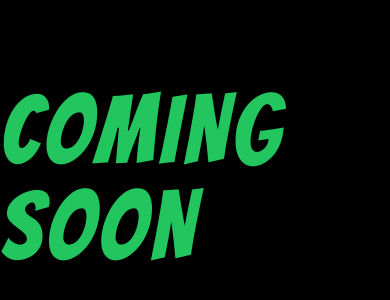
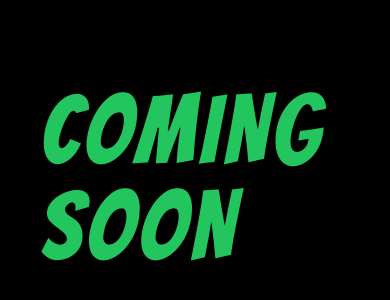
Before and after one commit to lara-isak/viagugu, a Next.js app: page / in a window 390 px wide. Shown: the part 244-544 px from the top of the page. Built offline with nearby package versions, Linux system fonts and the light colour scheme.

Commit message:
💄 Center text on small screens as well

```diff
--- a/app/page.tsx
+++ b/app/page.tsx
@@ -4,7 +4,7 @@ export default function Home() {
   return (
     <main className="flex min-h-screen flex-col items-center justify-center bg-black">
 
-      <div className="w-full max-w-5xl items-center justify-center lg:flex text-white">
+      <div className="w-full px-10 lg:max-w-5xl items-center justify-center lg:flex text-white">
         <p className="font-bangers text-8xl tracking-wider text-green-500">COMING SOON</p>
       </div>
 
```
